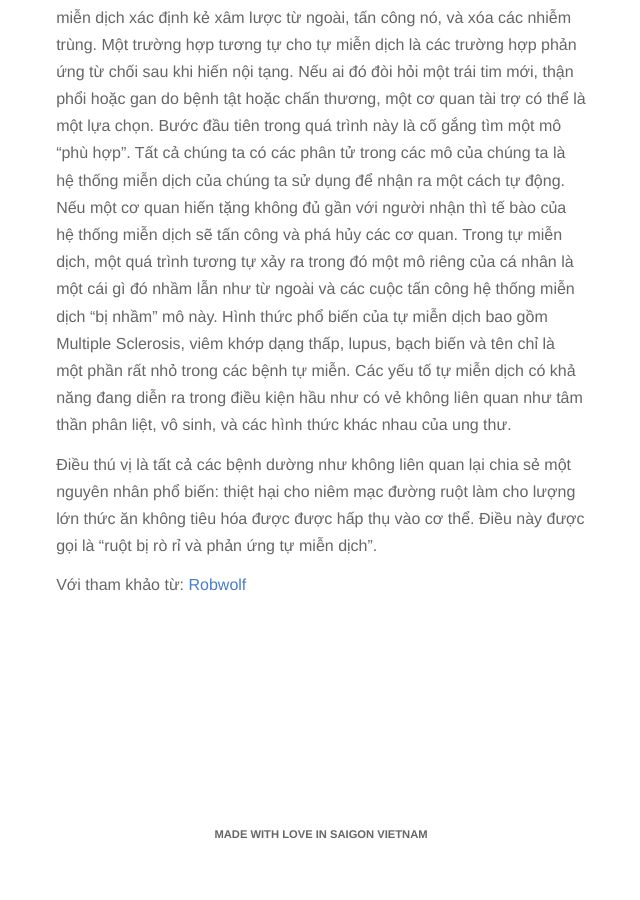
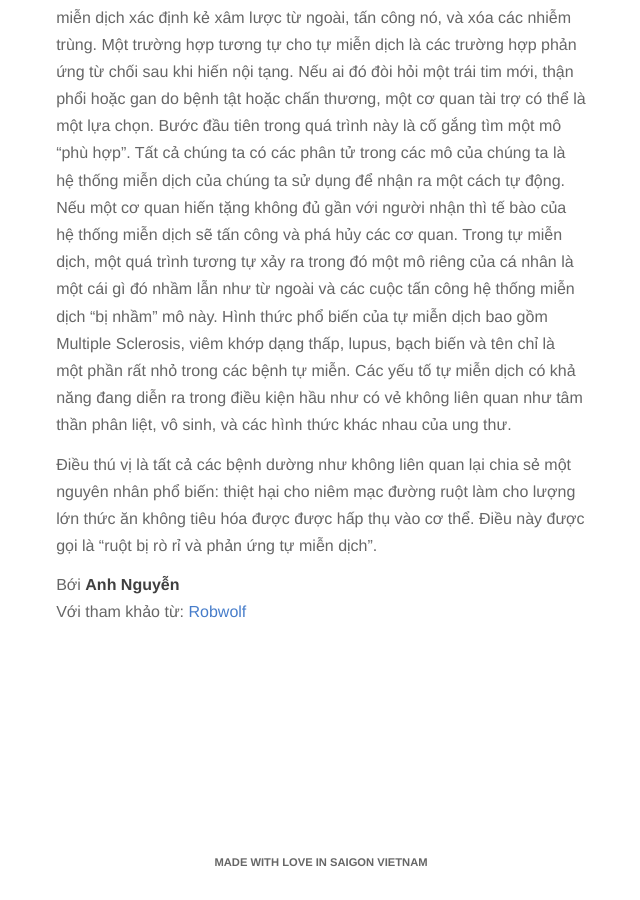
Before and after one commit to luncheryvn/luncheryvn.github.io, a Jekyll site: the page built from _posts/2014-06-10-What is Paleo Diet.markdown, in a window 1280 px wide and 900 px high, scrolled down 5142 px. Shown: the whole window, without its empty margins (319-959 px from the left). Built offline with Jekyll 4.4.1, drawn with Linux system fonts in a browser that asks for light colours; nearby versions of some CDN libraries; before the commit the page ends 6015 px from its top, so only the background shows below that.

Commit message:
Update 2014-06-10-What is Paleo Diet.markdown

```diff
--- a/_posts/2014-06-10-What is Paleo Diet.markdown
+++ b/_posts/2014-06-10-What is Paleo Diet.markdown
@@ -71,4 +71,5 @@ Tự miễn dịch là một quá trình mà trong đó hệ thống miễn dị
 
 Điều thú vị là tất cả các bệnh dường như không liên quan lại chia sẻ một nguyên nhân phổ biến: thiệt hại cho niêm mạc đường ruột làm cho lượng lớn thức ăn không tiêu hóa được được hấp thụ vào cơ thể. Điều này được gọi là "ruột bị rò rỉ và phản ứng tự miễn dịch".
 
+Bới **Anh Nguyễn**
 Với tham khảo từ: [Robwolf](http://robbwolf.com/what-is-the-paleo-diet/)
```
